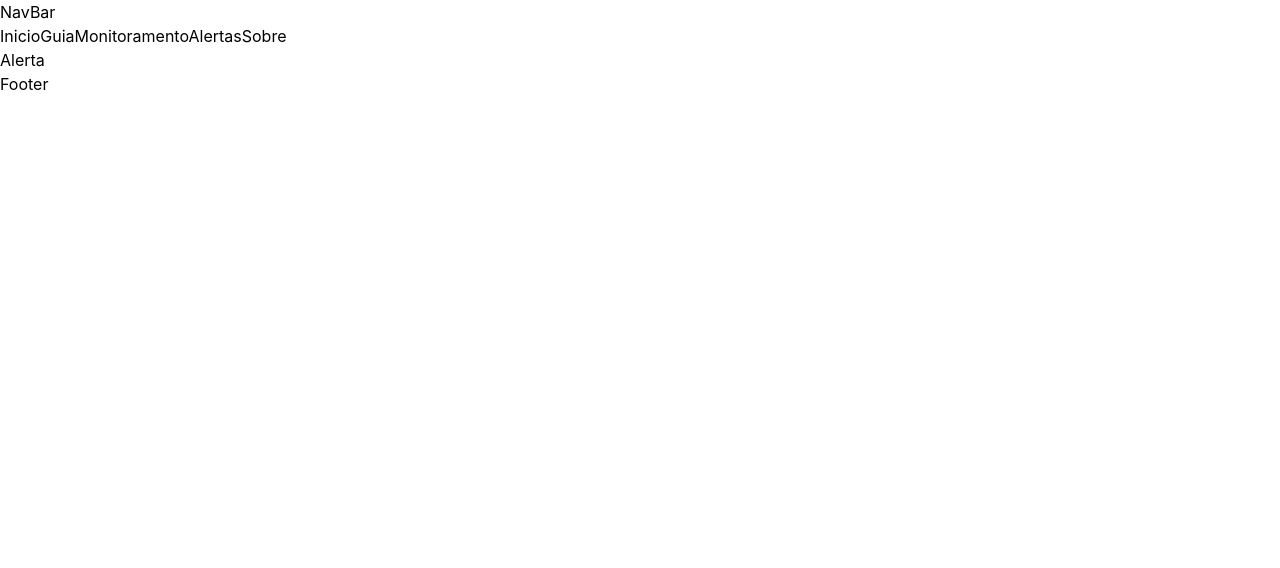
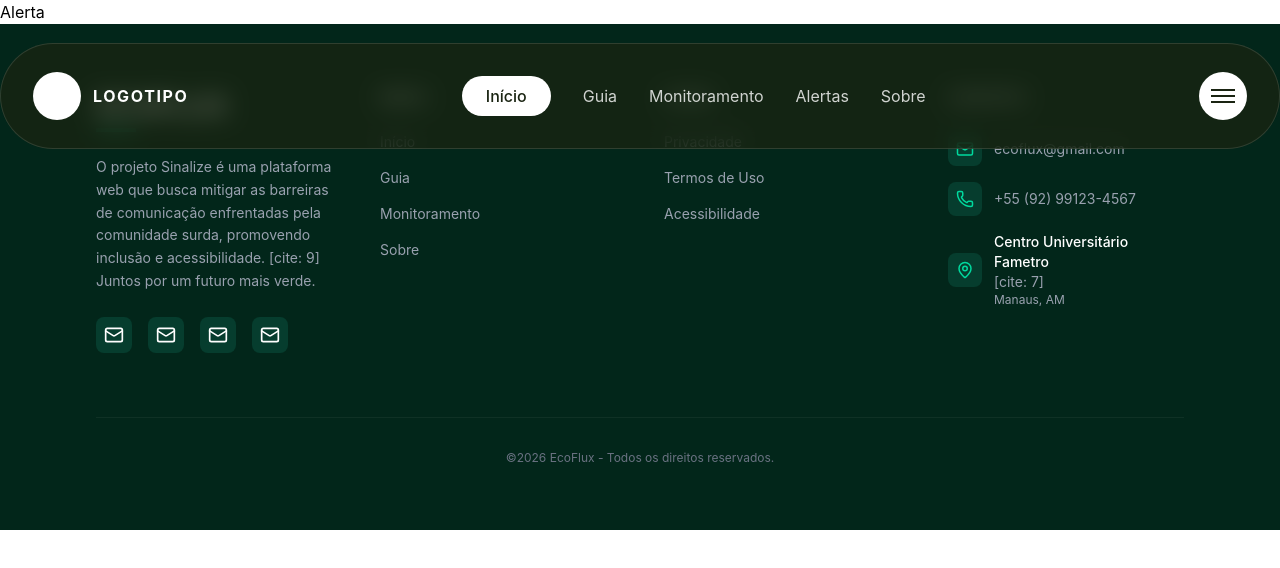
Before and after one commit to Alexandrediasss/EcoFlux, a React (Vite) app: page /alerta in a window 1280 px wide. Shown: the top 568 px of the page. Built offline with nearby package versions, Linux system fonts and the light colour scheme.

Commit message:
Adicionando Navbar e Footer

```diff
--- a/package.json
+++ b/package.json
@@ -11,6 +11,7 @@
   },
   "dependencies": {
     "@tailwindcss/vite": "^4.2.2",
+    "lucide-react": "^1.8.0",
     "react": "^19.2.4",
     "react-dom": "^19.2.4",
     "react-router-dom": "^7.14.0",
--- a/src/layouts/Footer/index.tsx
+++ b/src/layouts/Footer/index.tsx
@@ -1,8 +1,77 @@
 import React from "react"
+import { Mail, Phone, MapPin } from "lucide-react"
 
 const Footer = () => {
     return (
-        <h1>Footer</h1>
+        <footer className="bg-[#02261A] text-white py-16 px-8 md:px-24">
+            <div className="max-w-7xl mx-auto grid grid-cols-1 md:grid-cols-4 gap-12">
+
+                {/* Coluna 1: Logo e Social */}
+                <div className="space-y-6">
+                    <div>
+                        <h2 className="text-3xl font-bold tracking-tighter">ECOFLUX</h2>
+                        <div className="w-10 h-1 bg-[#00D99E] mt-1"></div>
+                    </div>
+                    <p className="text-gray-400 text-sm leading-relaxed">
+                        O projeto Sinalize é uma plataforma web que busca mitigar as barreiras de comunicação enfrentadas pela comunidade surda, promovendo inclusão e acessibilidade. [cite: 9] Juntos por um futuro mais verde.
+                    </p>
+                    <div className="flex gap-4">
+                        {[Mail, Mail, Mail, Mail].map((Icon, i) => (
+                            <div key={i} className="p-2 bg-[#063D2E] rounded-lg hover:bg-[#00D99E] transition-colors cursor-pointer">
+                                <Icon size={20} />
+                            </div>
+                        ))}
+                    </div>
+                </div>
+
+                {/* Coluna 2: Menu */}
+                <div className="space-y-6">
+                    <h3 className="font-bold uppercase tracking-widest text-sm">Menu</h3>
+                    <ul className="space-y-4 text-gray-400 text-sm">
+                        <li className="hover:text-white cursor-pointer">Início</li>
+                        <li className="hover:text-white cursor-pointer">Guia</li>
+                        <li className="hover:text-white cursor-pointer">Monitoramento</li>
+                        <li className="hover:text-white cursor-pointer">Sobre</li>
+                    </ul>
+                </div>
+
+                {/* Coluna 3: Legal */}
+                <div className="space-y-6">
+                    <h3 className="font-bold uppercase tracking-widest text-sm">Legal</h3>
+                    <ul className="space-y-4 text-gray-400 text-sm">
+                        <li className="hover:text-white cursor-pointer">Privacidade</li>
+                        <li className="hover:text-white cursor-pointer">Termos de Uso</li>
+                        <li className="hover:text-white cursor-pointer">Acessibilidade</li>
+                    </ul>
+                </div>
+
+                {/* Coluna 4: Contato */}
+                <div className="space-y-6">
+                    <h3 className="font-bold uppercase tracking-widest text-sm">Contato</h3>
+                    <ul className="space-y-4 text-sm">
+                        <li className="flex items-center gap-3">
+                            <div className="p-2 bg-[#063D2E] rounded-lg text-[#00D99E]"><Mail size={18} /></div>
+                            <span className="text-gray-400">ecoflux@gmail.com</span>
+                        </li>
+                        <li className="flex items-center gap-3">
+                            <div className="p-2 bg-[#063D2E] rounded-lg text-[#00D99E]"><Phone size={18} /></div>
+                            <span className="text-gray-400">+55 (92) 99123-4567</span>
+                        </li>
+                        <li className="flex items-center gap-3">
+                            <div className="p-2 bg-[#063D2E] rounded-lg text-[#00D99E]"><MapPin size={18} /></div>
+                            <div className="text-gray-400">
+                                <p className="text-white font-medium">Centro Universitário Fametro</p> [cite: 7]
+                                <p className="text-xs">Manaus, AM</p>
+                            </div>
+                        </li>
+                    </ul>
+                </div>
+            </div>
+
+            <div className="mt-16 pt-8 border-t border-white/5 text-center text-xs text-gray-500">
+                ©2026 EcoFlux - Todos os direitos reservados.
+            </div>
+        </footer>
     )
 }
 
--- a/src/layouts/NavBar/index.tsx
+++ b/src/layouts/NavBar/index.tsx
@@ -3,14 +3,44 @@ import { Link } from "react-router-dom"
 
 const NavBar = () => {
     return (
-        <>
-            <h1>NavBar</h1>
-            <Link to="/">Inicio</Link>
-            <Link to="/guia">Guia</Link>
-            <Link to="/monitoramento">Monitoramento</Link>
-            <Link to="/alerta">Alertas</Link>
-            <Link to="/">Sobre</Link>
-        </>
+        <nav className="fixed top-[43px] left-1/2 -translate-x-1/2 w-full max-w-[1280px] h-[106px]
+                        bg-[#1A2412]/75 backdrop-blur-md rounded-[9999px] border border-white/12
+                        flex items-center justify-between px-8 z-50">
+
+            {/* Logotipo */}
+            <div className="flex items-center gap-3">
+                <div className="w-12 h-12 bg-white rounded-full"></div>
+                <span className="text-white font-bold tracking-widest">LOGOTIPO</span>
+            </div>
+
+            {/* Links de Navegação */}
+            <div className="flex items-center gap-8">
+                <Link to="/" className="bg-white text-[#1A2412] px-6 py-2 rounded-full font-medium">
+                    Início
+                </Link>
+                <Link to="/guia" className="text-white/80 hover:text-white transition-colors">
+                    Guia
+                </Link>
+                <Link to="/monitoramento" className="text-white/80 hover:text-white transition-colors">
+                    Monitoramento
+                </Link>
+                <Link to="/alerta" className="text-white/80 hover:text-white transition-colors">
+                    Alertas
+                </Link>
+                <Link to="/" className="text-white/80 hover:text-white transition-colors">
+                    Sobre
+                </Link>
+            </div>
+
+            {/* Menu Hambúrguer (Mobile/Extra) */}
+            <button className="w-12 h-12 bg-white rounded-full flex items-center justify-center">
+                <div className="space-y-1">
+                    <div className="w-6 h-0.5 bg-[#1A2412]"></div>
+                    <div className="w-6 h-0.5 bg-[#1A2412]"></div>
+                    <div className="w-6 h-0.5 bg-[#1A2412]"></div>
+                </div>
+            </button>
+        </nav>
     )
 }
 
```
Also changed, not shown: 1 other file (tests, documents, lock files or other folders).
